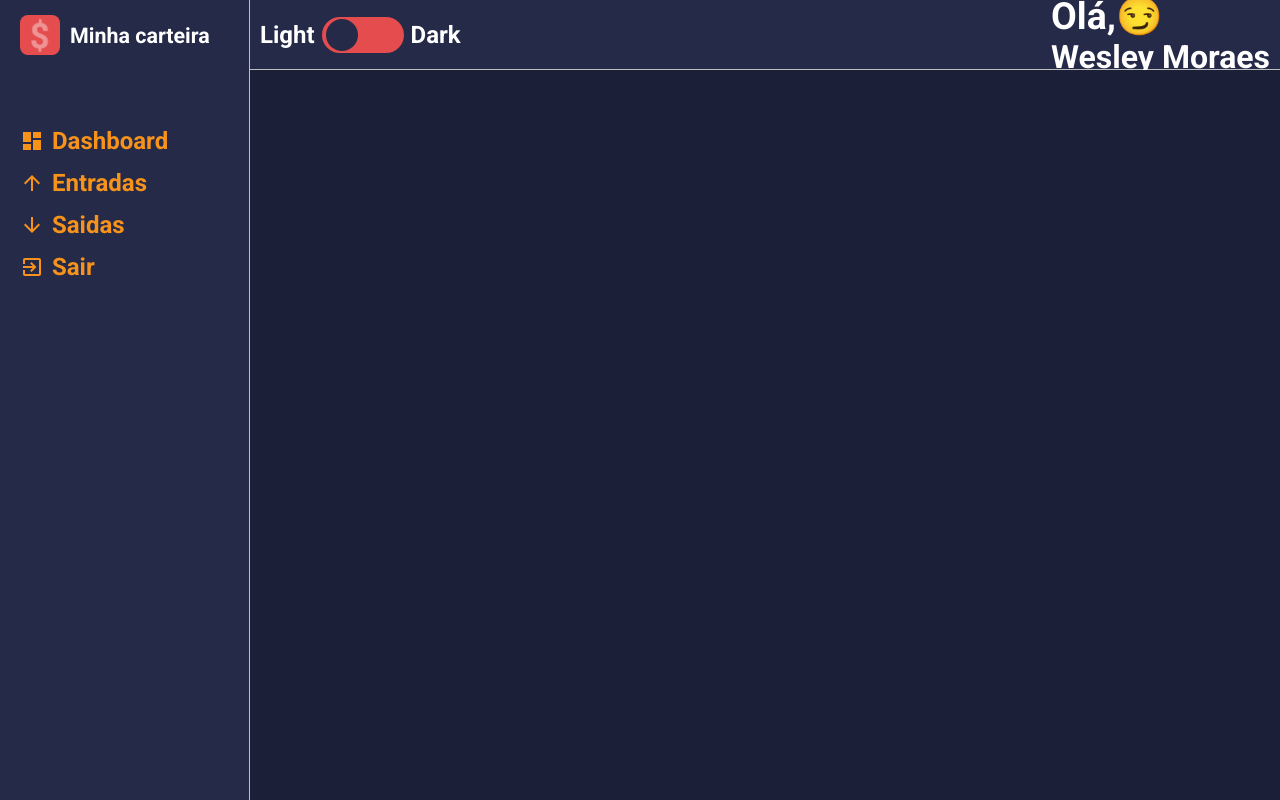
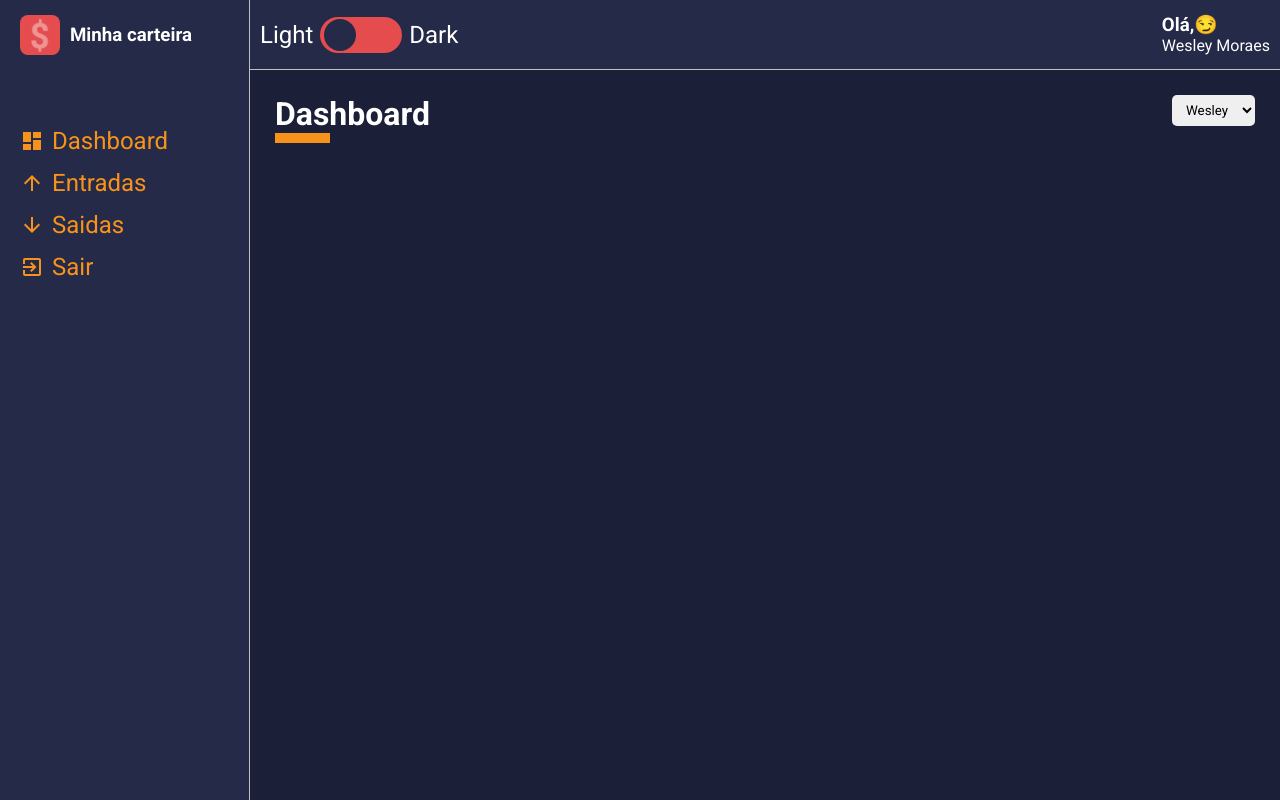
Before and after one commit to owesleymoraes/dashboard, a React (Create React App) app: page / in a window 1280 px wide. Built offline with nearby package versions, Linux system fonts and the light colour scheme.

Commit message:
feat: adapting to component props

```diff
--- a/src/App.tsx
+++ b/src/App.tsx
@@ -4,12 +4,15 @@ import { ThemeProvider } from 'styled-components'
 import GlobalStyles from './styles/GlobalStyles'
 import dark from './styles/themes/dark'
 import light from './styles/themes/light'
+import { Dashboard } from './pages/Dashboard'
 
 export const App: React.FC = () => {
     return (
         <ThemeProvider theme={dark}>
             <GlobalStyles />
-            <Layout />
+            <Layout>
+                <Dashboard />
+            </Layout>
         </ThemeProvider>
     )
 }
--- a/src/components/Aside/styles.ts
+++ b/src/components/Aside/styles.ts
@@ -42,7 +42,7 @@ margin: 7px 0;
 
 `
 
-export const Title = styled.h6`
+export const Title = styled.h3`
 color: ${props => props.theme.colors.white};
 margin-left: 10px;
 
--- a/src/components/Layout/index.tsx
+++ b/src/components/Layout/index.tsx
@@ -4,13 +4,17 @@ import * as Styled from './styles'
 import { Content } from '../Content'
 import { MainHeader } from '../MainHeader'
 
-export const Layout: React.FC = () => {
-    return (<h1>
+type LayoutProps = {
+    children: React.ReactNode
+}
+
+export const Layout: React.FC<LayoutProps> = ({ children }) => {
+    return (
         <Styled.Container>
             <MainHeader />
             <Aside />
-            <Content />
+            <Content children={children} />
         </Styled.Container>
-    </h1>)
+    )
 
 }
```
